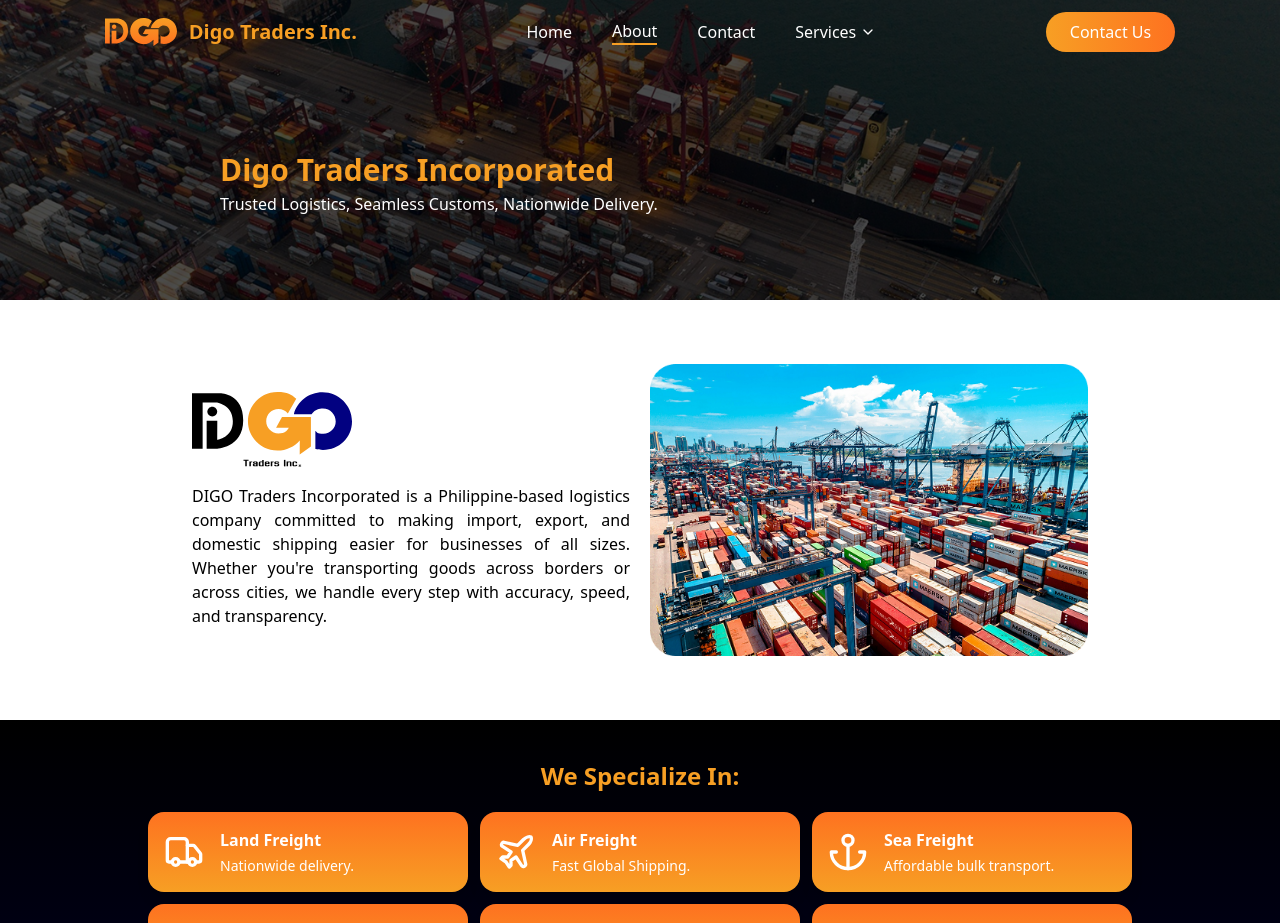
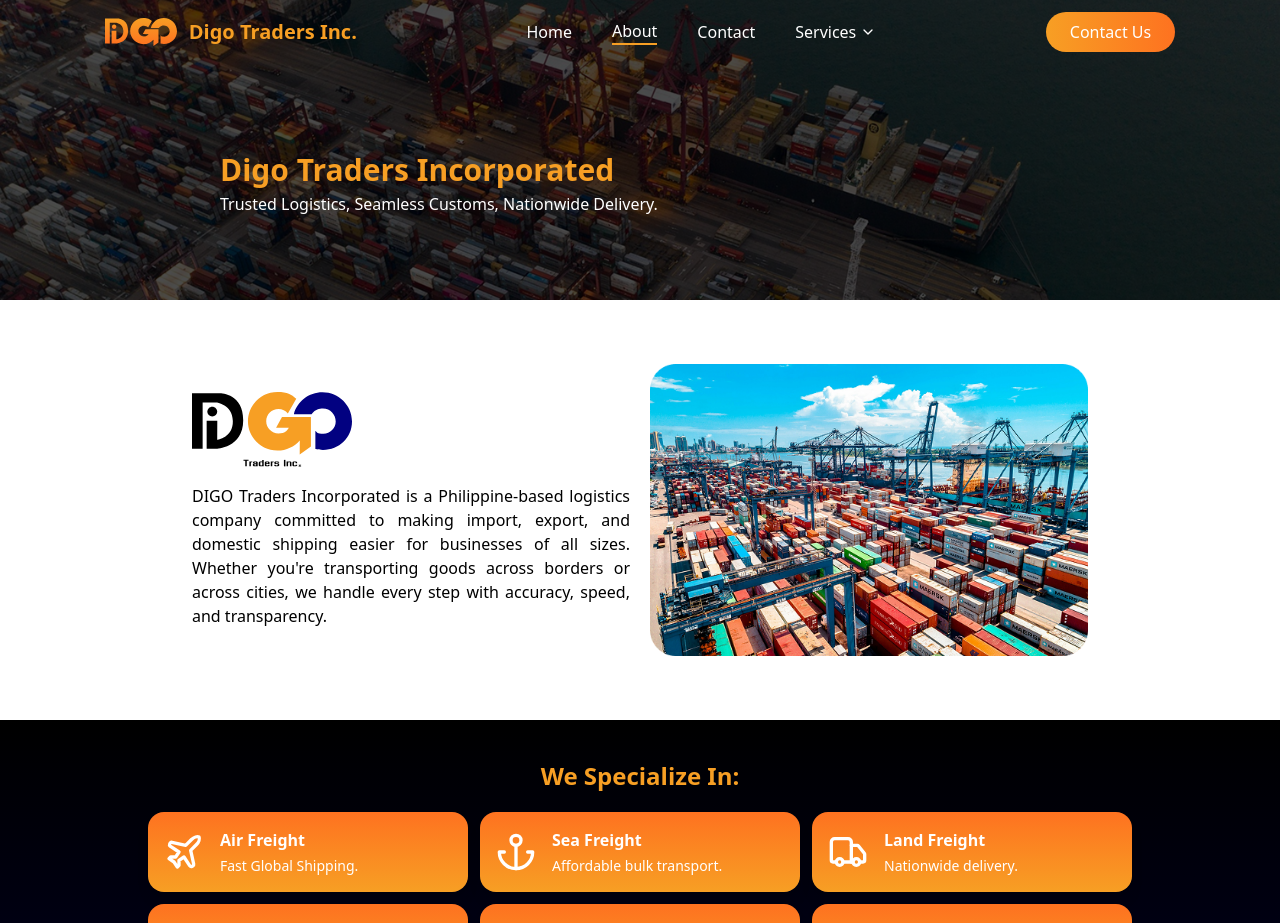
Before and after one commit to rastynkhen18/DigoTradersIncorporated-LandingPage, a React (Vite) app: page /about in a window 1280 px wide. Shown: the top 923 px of the page. Built offline with nearby package versions, Linux system fonts and the light colour scheme.

Commit message:
New About.jsx

```diff
--- a/src/pages/About.jsx
+++ b/src/pages/About.jsx
@@ -7,11 +7,6 @@ import { Truck, Plane, Anchor, Scale, MapPin, FileText } from "lucide-react";
 
 const services = [
 	{
-		title: "Land Freight",
-		description: "Nationwide delivery.",
-		icon: <Truck size={40} />,
-	},
-	{
 		title: "Air Freight",
 		description: "Fast Global Shipping.",
 		icon: <Plane size={40} />,
@@ -20,6 +15,11 @@ const services = [
 		title: "Sea Freight",
 		description: "Affordable bulk transport.",
 		icon: <Anchor size={40} />,
+	},
+	{
+		title: "Land Freight",
+		description: "Nationwide delivery.",
+		icon: <Truck size={40} />,
 	},
 	{
 		title: "Compliance",
```
